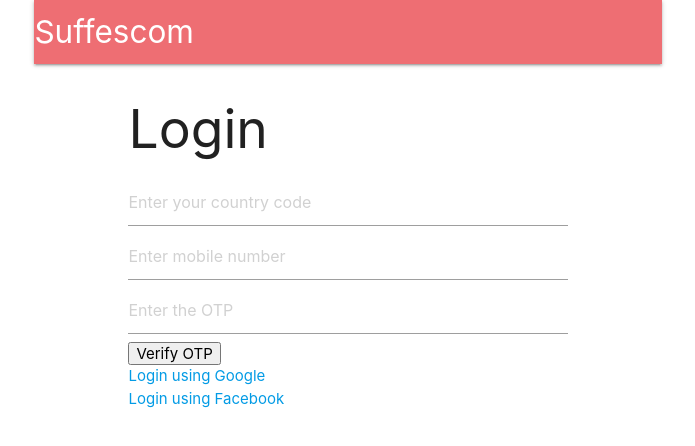
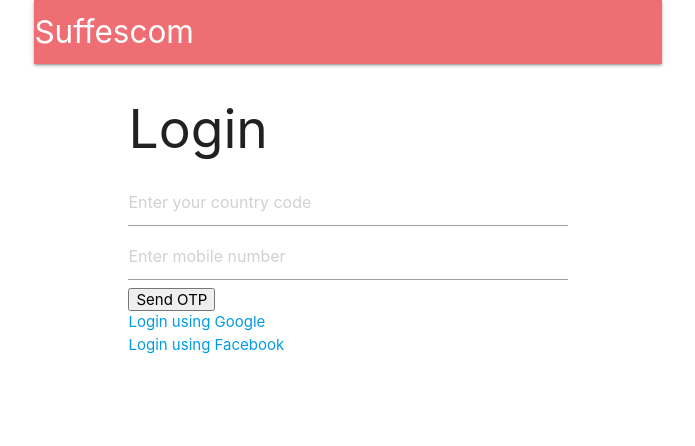
Before and after one commit to AyushiMittal27/reactjstask, a React (Create React App) app in the folder client/: page /login in a window 1280 px wide. Shown: the top 446 px of the page, without its empty margins (292-987 px from the left). Built offline with nearby package versions, Linux system fonts and the light colour scheme; no server answers.

Commit message:
Update Login.js

```diff
--- a/client/src/components/Login.js
+++ b/client/src/components/Login.js
@@ -6,7 +6,7 @@ const Login = () => {
   const [num, setNum] = useState("");
   const [code, setCode] = useState("");
   const [error, setError] = useState("");
-  const [otp, setOtp] = useState("false");
+  const [otp, setOtp] = useState(false);
   const [uotp, setUotp] = useState("");
 
   const handleChange = (name) => (e) => {
```
